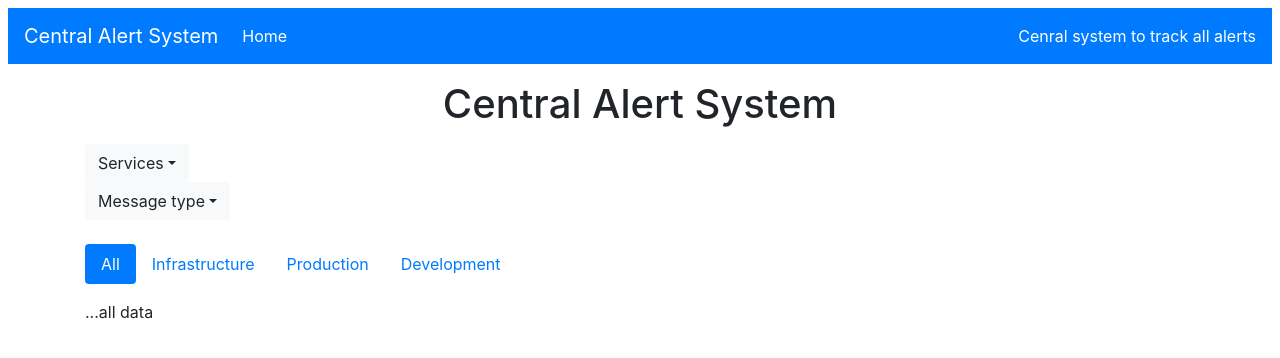
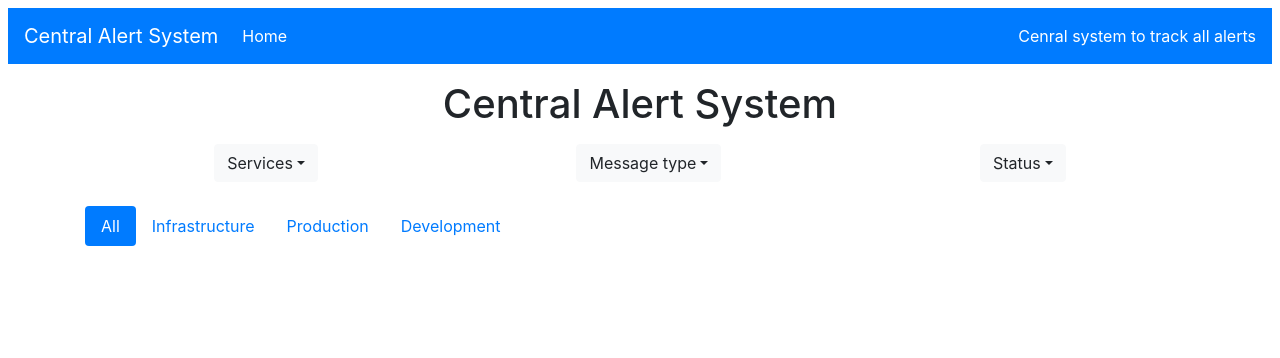
Before and after one commit to RafyAmgadBenjamin/central-alert-system, a Svelte app in the folder front-end/: page / in a window 1280 px wide. Shown: the top 358 px of the page. Built offline with nearby package versions, Linux system fonts and the light colour scheme.

Commit message:
Handle status filter and display of the filters

```diff
--- a/front-end/src/App.svelte
+++ b/front-end/src/App.svelte
@@ -79,29 +79,30 @@
 		return alerts;
 	}
 
-	function filterAlerts(alertsToBeFiltered) {
+	function filterAlerts(filteredAlerts) {
 		// const filteredAlerts = alerts.filter(singleAlert => {
 		// 	singleAlert.service == currentFilters.service &&
 		// 		singleAlert.messageType == currentFilters.messageType &&
 		// 		singleAlert.status == currentFilters.status;
 		// });
-		let filteredAlerts;
-		if (
-			currentFilters.service == services.ALL &&
-			currentFilters.messageType == messageTypes.ALL &&
-			currentFilters.status == status.ALL
-		)
-			filteredAlerts = alertsToBeFiltered;
+		//let filteredAlerts;
+		//In Case no selected filters
+		// if (
+		// 	currentFilters.service == services.ALL &&
+		// 	currentFilters.messageType == messageTypes.ALL &&
+		// 	currentFilters.status == status.ALL
+		// )
+		//filteredAlerts = alertsToBeFiltered;
 		if (currentFilters.service != services.ALL)
-			filteredAlerts = alertsToBeFiltered.filter(singelAlert => {
+			filteredAlerts = filteredAlerts.filter(singelAlert => {
 				return singelAlert.service == currentFilters.service;
 			});
 		if (currentFilters.messageType != messageTypes.ALL)
-			filteredAlerts = alertsToBeFiltered.filter(singelAlert => {
+			filteredAlerts = filteredAlerts.filter(singelAlert => {
 				return singelAlert.messageType == currentFilters.messageType;
 			});
 		if (currentFilters.status != status.ALL)
-			filteredAlerts = alertsToBeFiltered.filter(singelAlert => {
+			filteredAlerts = filteredAlerts.filter(singelAlert => {
 				return singelAlert.status == currentFilters.status;
 			});
 		alerts = filteredAlerts;
@@ -125,7 +126,8 @@
 	<!--[Filters]-->
 	<div class="row">
 		<div class="col-sm-12">
-		<!--[Serivices]-->
+			<div class="d-flex justify-content-around">
+				<!--[Services]-->
 				<div class="dropdown">
 					<button
 						class="btn btn-light dropdown-toggle"
@@ -202,6 +204,40 @@
 
 					</div>
 				</div>
+				<!--[Status]-->
+				<div class="dropdown">
+					<button
+						class="btn btn-light dropdown-toggle"
+						type="button"
+						id="dropdownMenuButton"
+						data-toggle="dropdown"
+						aria-haspopup="true"
+						aria-expanded="false">
+						Status
+					</button>
+					<div class="dropdown-menu" aria-labelledby="dropdownMenuButton">
+						<a
+							class="dropdown-item"
+							href="#"
+							on:click={() => updateFilters(currentFilters.service, currentFilters.messageType, status.ALL)}>
+							All
+						</a>
+						<a
+							class="dropdown-item"
+							href="#"
+							on:click={() => updateFilters(currentFilters.service, currentFilters.messageType, status.OPEN)}>
+							Open
+						</a>
+						<a
+							class="dropdown-item"
+							href="#"
+							on:click={() => updateFilters(currentFilters.service, currentFilters.messageType, status.CLOSED)}>
+							Closes
+						</a>
+
+					</div>
+				</div>
+			</div>
 		</div>
 	</div>
 	<div class="row mt-4">
@@ -267,9 +303,7 @@
 						class="tab-pane fade show active"
 						id="pills-all"
 						role="tabpanel"
-						aria-labelledby="pills-all-tab">
-						...all data
-					</div>
+						aria-labelledby="pills-all-tab" />
 					<div
 						class="tab-pane fade"
 						id="pills-infra"
--- a/front-end/src/components/Alerts.svelte
+++ b/front-end/src/components/Alerts.svelte
@@ -24,15 +24,15 @@
 						<th scope="col">#</th>
 						<th scope="col">Severity</th>
 						<th scope="col">Status</th>
-						<th scope="col">Last Receive Time</th>
+						<th scope="col">Time</th>
 						<th scope="col">Dupl.</th>
 						<th scope="col">Environment</th>
 						<th scope="col">Service</th>
 						<th scope="col">Resource</th>
 						<th scope="col">Event</th>
 						<th scope="col">Value</th>
+						<th scope="col">Message Type</th>
 						<th scope="col">Text</th>
-						<th scope="col">Message Type</th>
 					</tr>
 				</thead>
 				<!--[Tasks-Data-Body]-->
@@ -80,8 +80,8 @@
 							<td>{myAlert.resource}</td>
 							<td>{myAlert.event}</td>
 							<td>{myAlert.value}</td>
+							<td>{myAlert.messageType}</td>
 							<td>{myAlert.text}</td>
-							<td>{myAlert.messageType}</td>
 						</tr>
 					{/each}
 				</tbody>
```
Also changed, not shown: 1 other file (tests, documents, lock files or other folders). Lines whose indentation alone changed are shown as unchanged.
